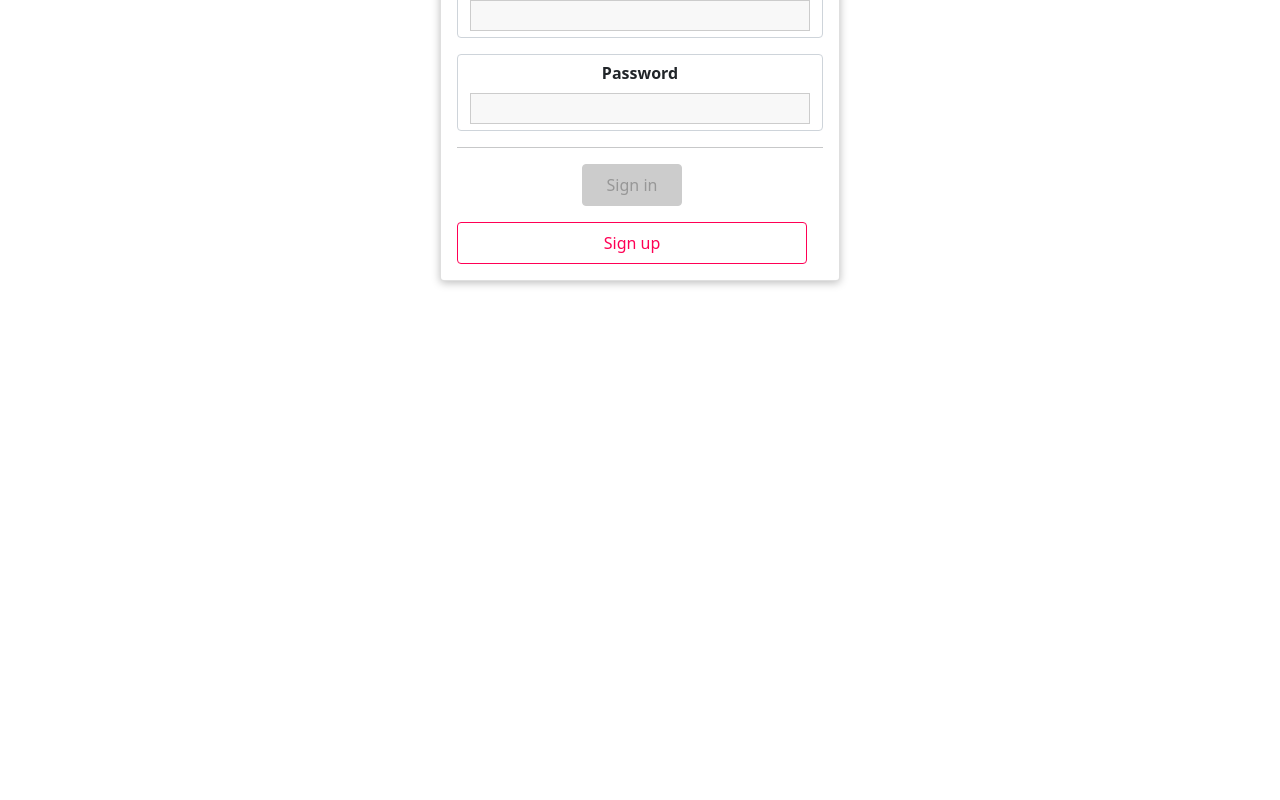
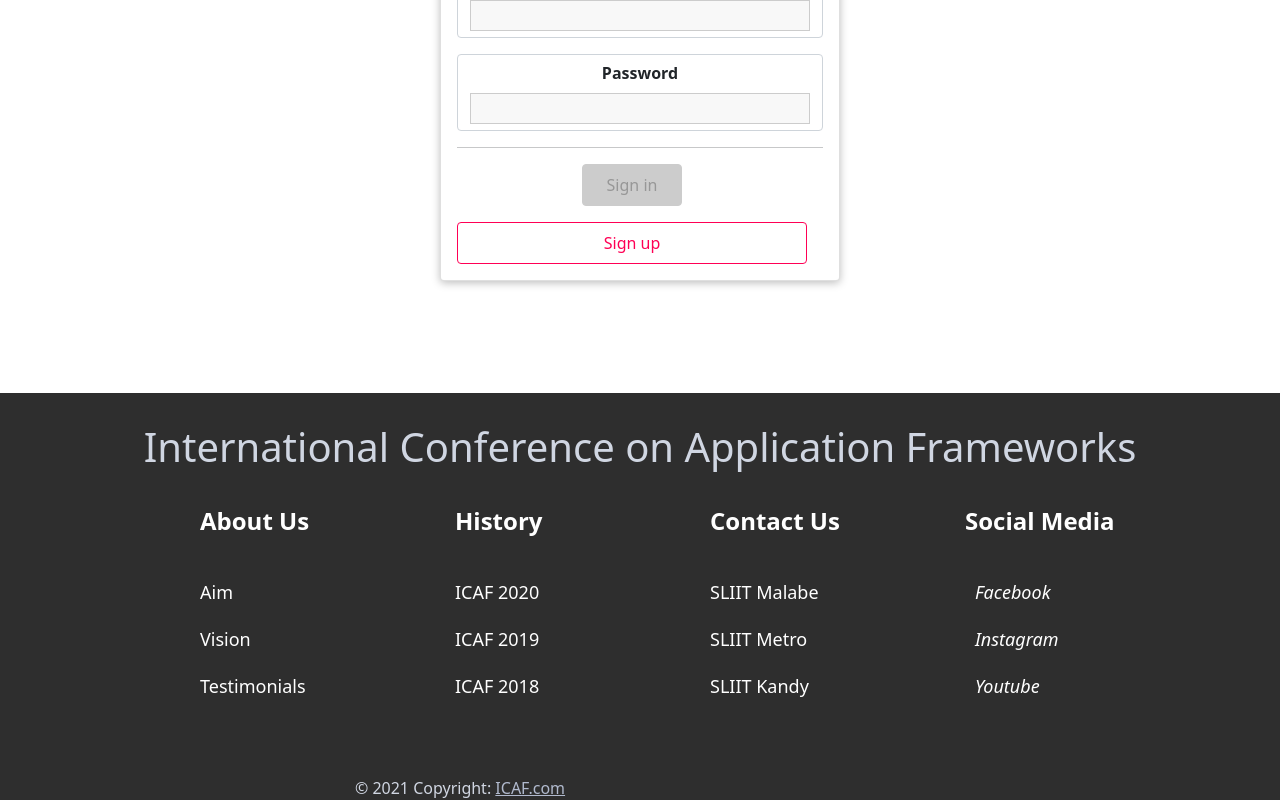
Before and after one commit to rukshan99/app-ICAF, a React (Create React App) app: page /auth in a window 1280 px wide. Shown: the part 263-1063 px from the top of the page. Before the commit the page ends 800 px from the top, so only its background shows below. Built offline with nearby package versions, Linux system fonts and the light colour scheme.

Commit message:
Footer component created and added globaly

```diff
--- a/package.json
+++ b/package.json
@@ -10,7 +10,7 @@
     "bootstrap": "^4.6.0",
     "history": "^5.0.0",
     "react": "^17.0.2",
-    "react-bootstrap": "^1.5.2",
+    "react-bootstrap": "^1.6.1",
     "react-doc-viewer": "^0.1.5",
     "react-dom": "^17.0.2",
     "react-dropdown": "^1.9.2",
@@ -21,6 +21,7 @@
     "react-transition-group": "^4.4.1",
     "reactstrap": "^8.9.0",
     "rxjs": "^7.1.0",
+    "styled-components": "^5.3.0",
     "web-vitals": "^1.1.1"
   },
   "scripts": {
--- a/src/App.js
+++ b/src/App.js
@@ -8,6 +8,7 @@ import Profile from './User/pages/profile';
 import { Role } from './_helpers/role';
 import { PrivateRoute } from './_helpers/private-route';
 import { authenticationService } from './services/authentication-service';
+import Footer from './Shared/Footer/footer';
 
 const App = () => {
   let currentUser = null;
@@ -30,6 +31,7 @@ const App = () => {
         <Router>
             <MainNavigation />
             <main>{routes}</main>
+            <Footer />
         </Router>
     );
 };
--- /dev/null
+++ b/src/Shared/Footer/footer-styles.js
@@ -0,0 +1,60 @@
+import styled from 'styled-components';
+
+export const Box = styled.div`
+  padding: 80px 60px;
+  background: #2E2E2E;
+  position: relative;
+  bottom: 0;
+  width: 100%;
+
+  @media (max-width: 1000px) {
+    padding: 70px 30px;
+  }
+`;
+
+export const Container = styled.div`
+    display: flex;
+    flex-direction: column;
+    justify-content: center;
+    max-width: 1000px;
+    margin: 0 auto;
+    /* background: red; */
+`
+
+export const Column = styled.div`
+  display: flex;
+  flex-direction: column;
+  text-align: left;
+  margin-left: 60px;
+`;
+
+export const Row = styled.div`
+  display: grid;
+  grid-template-columns: repeat(auto-fill,
+                         minmax(185px, 1fr));
+  grid-gap: 20px;
+
+  @media (max-width: 1000px) {
+    grid-template-columns: repeat(auto-fill,
+                           minmax(200px, 1fr));
+  }
+`;
+
+export const FooterLink = styled.a`
+  color: #fff;
+  margin-bottom: 20px;
+  font-size: 18px;
+  text-decoration: none;
+
+  &:hover {
+      color: #d0d6e2;
+      transition: 200ms ease-in;
+  }
+`;
+
+export const Heading = styled.p`
+  font-size: 24px;
+  color: #fff;
+  margin-bottom: 40px;
+  font-weight: bold;
+`;
--- /dev/null
+++ b/src/Shared/Footer/footer.js
@@ -0,0 +1,74 @@
+import React from "react";
+import {
+  Box,
+  Container,
+  Row,
+  Column,
+  FooterLink,
+  Heading,
+} from "./footer-styles";
+
+const Footer = () => {
+  return (
+    <React.Fragment>
+    <Box>
+      <h1 style={{ color: "#d0d6e2",
+                   textAlign: "center",
+                   marginTop: "-50px" }}>
+        International Conference on Application Frameworks
+      </h1>
+      <br />
+      <Container>
+        <Row>
+          <Column>
+            <Heading>About Us</Heading>
+            <FooterLink href="#">Aim</FooterLink>
+            <FooterLink href="#">Vision</FooterLink>
+            <FooterLink href="#">Testimonials</FooterLink>
+          </Column>
+          <Column>
+            <Heading>History</Heading>
+            <FooterLink href="#">ICAF 2020</FooterLink>
+            <FooterLink href="#">ICAF 2019</FooterLink>
+            <FooterLink href="#">ICAF 2018</FooterLink>
+          </Column>
+          <Column>
+            <Heading>Contact Us</Heading>
+            <FooterLink href="#">SLIIT Malabe</FooterLink>
+            <FooterLink href="#">SLIIT Metro</FooterLink>
+            <FooterLink href="#">SLIIT Kandy</FooterLink>
+          </Column>
+          <Column>
+            <Heading>Social Media</Heading>
+            <FooterLink href="#">
+              <i className="fab fa-facebook-f">
+                <span style={{ marginLeft: "10px" }}>
+                  Facebook
+                </span>
+              </i>
+            </FooterLink>
+            <FooterLink href="#">
+              <i className="fab fa-instagram">
+                <span style={{ marginLeft: "10px" }}>
+                  Instagram
+                </span>
+              </i>
+            </FooterLink>
+            <FooterLink href="#">
+              <i className="fab fa-youtube">
+                <span style={{ marginLeft: "10px" }}>
+                  Youtube
+                </span>
+              </i>
+            </FooterLink>
+          </Column>
+        </Row>
+      </Container>
+      <Container>
+      <span style={{position: "absolute", width: "50%", textAlign: "center", color: "#d0d6e2", bottom: "0px"}}>&copy; {new Date().getFullYear()} Copyright: <a style={{color: "#b1bace"}}href="#"> ICAF.com </a></span>
+      </Container>
+    </Box>
+    </React.Fragment>
+  );
+};
+export default Footer;
```
Also changed, not shown: 1 other file (tests, documents, lock files or other folders).
